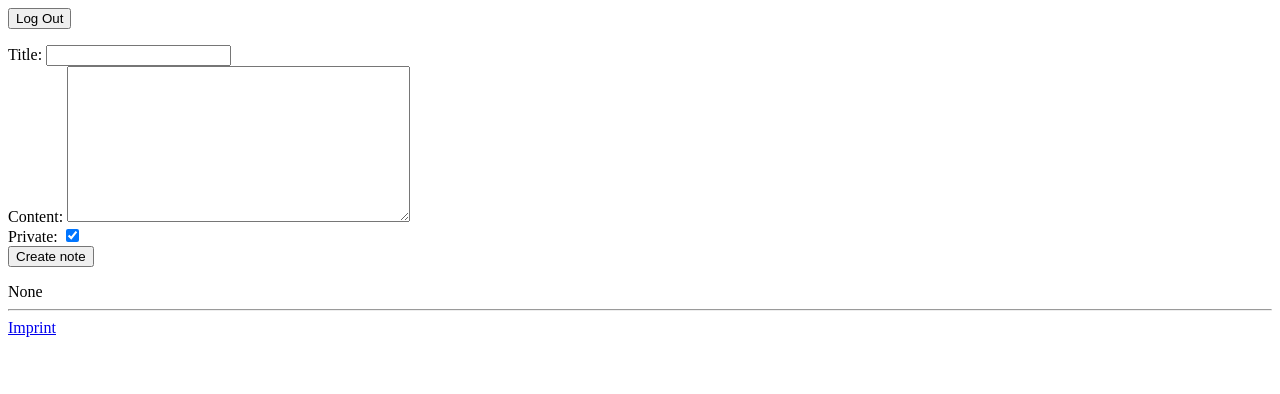
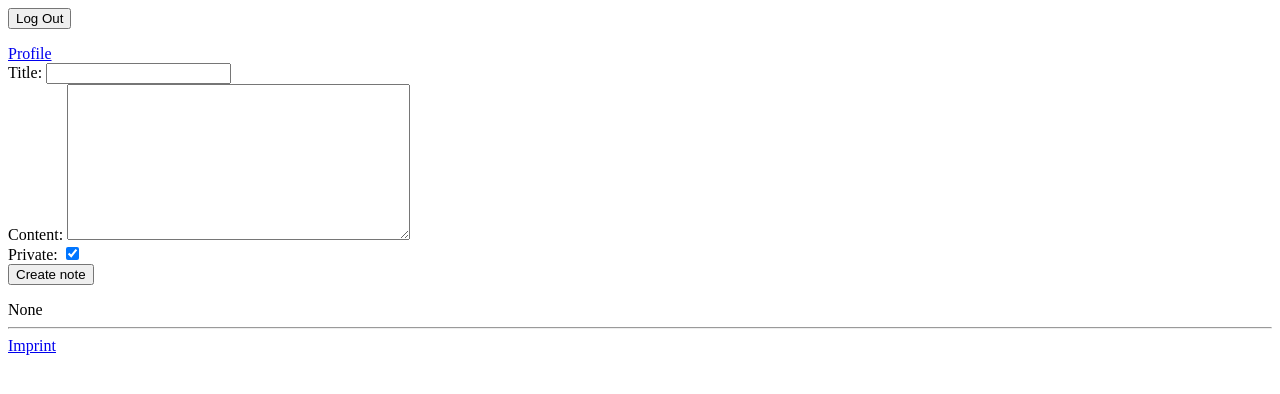
Before and after one commit to xk67/secure-notes, a Django app: page /notes/create in a window 1280 px wide. Shown: the top 394 px of the page. Run offline with Django 5.2, Linux system fonts and the light colour scheme; the visitor is signed in with stand-in values (Sample User, id 1).

Commit message:
feat(users): add link to profile in header template

```diff
--- a/src/notes/templates/notes/header.html
+++ b/src/notes/templates/notes/header.html
@@ -3,4 +3,5 @@
     {% csrf_token %}
     <button type="submit">Log Out</button>
     </form>
+    <a href="{% url 'profile' %}">Profile</a>
 </header>
```
